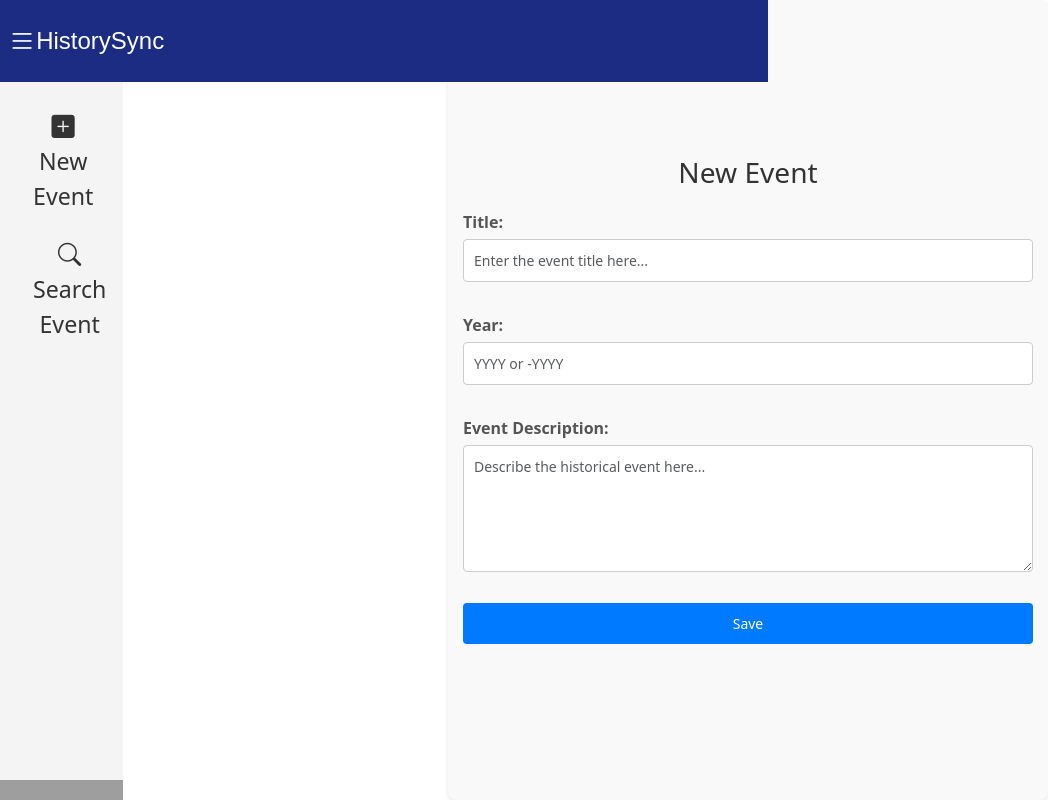
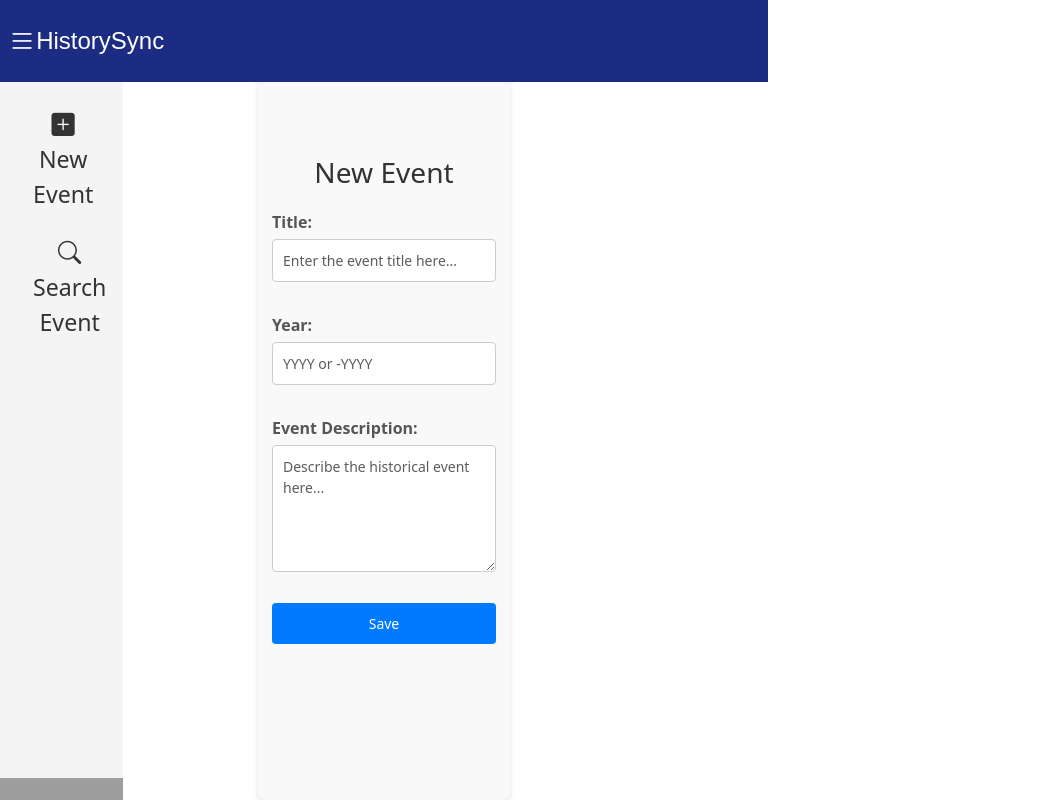
Before and after one commit to Joao-Abner/history-sync, an Angular app in the folder history-sync/: page /new-event in a window 768 px wide. Shown: the whole page, 1048 px wide, since content can reach past the window. Built offline with nearby package versions, Linux system fonts and the light colour scheme; grey boxes are pictures that could not be loaded.

Commit message:
Refactor layout: integrate app-menu into main content, adjust styles for header and menu positioning, and enhance responsiveness for smaller screens

```diff
--- a/history-sync/src/app/app.component.html
+++ b/history-sync/src/app/app.component.html
@@ -1,4 +1,7 @@
 <app-header></app-header>
 <div class="main-content">
-  <router-outlet></router-outlet>
+  <app-menu></app-menu>
+  <div class="content">
+    <router-outlet></router-outlet>
+  </div>
 </div>
--- a/history-sync/src/app/header/header.component.html
+++ b/history-sync/src/app/header/header.component.html
@@ -9,6 +9,4 @@
       <span class="history-sync-tittle">HistorySync</span>
     </div>
   </nav>
-  <!-- menu lateral esquerdo -->
-  <app-menu></app-menu>
 </header>
--- a/history-sync/src/app/menu/menu.component.css
+++ b/history-sync/src/app/menu/menu.component.css
@@ -12,7 +12,7 @@
 }
 
 .menu-lateral-esquerdo.oculto {
-  transform: translateX(-100%);
+  transform: translateX(-170%);
   /* Move o menu lateral para fora da tela */
 }
 
--- a/history-sync/src/app/new-event-page/new-event-page.component.css
+++ b/history-sync/src/app/new-event-page/new-event-page.component.css
@@ -3,7 +3,8 @@
 /* Container principal */
 .container {
   max-width: 37.5rem;
-  margin-left: 28rem;
+  /* margin-left: 28rem; */
+  margin: 0 auto;
   padding: 1.25rem;
   background-color: #f9f9f9;
   border-radius: 0.5rem;
@@ -13,6 +14,7 @@
   justify-content: center;
   align-items: center;
   min-height: 100vh;
+  z-index: 995;
   /* Garante que o contêiner ocupe a altura total da viewport */
 }
 
--- a/history-sync/src/main.css
+++ b/history-sync/src/main.css
@@ -5,23 +5,23 @@
 /* Estilos para o contêiner principal */
 .main-content {
   display: flex;
+  margin-top: 5rem;
 }
 
 app-header {
-  flex: 0 0 100%;
-  /* Largura fixa para o cabeçalho */
   position: fixed;
   width: 100%;
+  z-index: 1000;
 }
 
 /* Estilos para o menu lateral */
 app-menu {
-  flex: 0 0 250px;
-  /* Largura fixa para o menu lateral */
-  height: 100vh;
-  /* Altura total da viewport */
+  flex: 0 0 15.625rem;
+  height: calc(100vh - 5rem);
+  /* Altura total da viewport menos a altura do cabeçalho */
   position: fixed;
-  /* Fixa o menu lateral */
+  top: 5rem;
+  z-index: 999;
 }
 
 /* Estilos para o conteúdo principal */
@@ -63,6 +63,16 @@ app-menu {
 /* Para telas com largura máxima de 768px */
 @media screen and (max-width: 768px) {
 
+  app-menu {
+    width: 200px;
+    /* Ajusta a largura do menu lateral para telas menores */
+  }
+
+  .content {
+    margin-left: 200px;
+    /* Ajusta o espaço para o menu lateral em telas menores */
+  }
+
   /* Ajusta o layout da barra de navegação e posiciona o logo */
   .navbar {
     flex-wrap: wrap;
@@ -92,7 +102,7 @@ app-menu {
   }
 
   .menu-lateral-esquerdo {
-    width: 35%;
+    width: 45%;
     /* Reduz a largura do menu lateral esquerdo */
     height: 100vh;
     /* Mantém a altura total da viewport */
```
